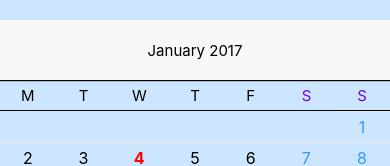
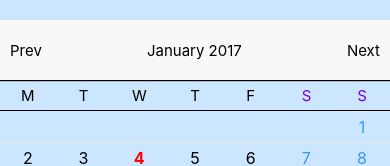
Before and after one commit to gabrielmm1234/Calendar, a React Native app: screen / in a window 390 px wide. Shown: the top 166 px of the page. Built offline with nearby package versions, Linux system fonts and the light colour scheme.

Commit message:
Added buttons on header to change months

```diff
--- a/src/components/Header.js
+++ b/src/components/Header.js
@@ -1,5 +1,5 @@
 import React, { Component } from 'react';
-import { View, Text } from 'react-native';
+import { View, Text, TouchableOpacity } from 'react-native';
 import { connect } from 'react-redux';
 import moment from 'moment';
 import { firstState } from '../actions';
@@ -12,9 +12,25 @@ class Header extends Component {
 	render() {
 		return (
 			<View style={styles.calendarControls}>
+				<TouchableOpacity
+	            onPress={this.onPrev}
+	          	>
+		            <Text style={styles.controlButtonText}>
+		              Prev
+		            </Text>
+	          	</TouchableOpacity>
+
 		        <Text style={styles.title}>
 		          {this.props.currentMonthMoment.format(this.props.titleFormat)}
 		        </Text>
+
+		        <TouchableOpacity
+	            onPress={this.onNext}
+	          	>
+		            <Text style={styles.controlButtonText}>
+		              Next
+		            </Text>
+	          </TouchableOpacity>
 	      	</View>
 	    );
 	}
@@ -34,6 +50,11 @@ const styles = {
     	position: 'relative'
   	},
 
+  	controlButtonText: {
+    	margin: 10,
+    	fontSize: 15,
+  	},
+
   	title: {
 	    flex: 1,
 	    textAlign: 'center',
```
